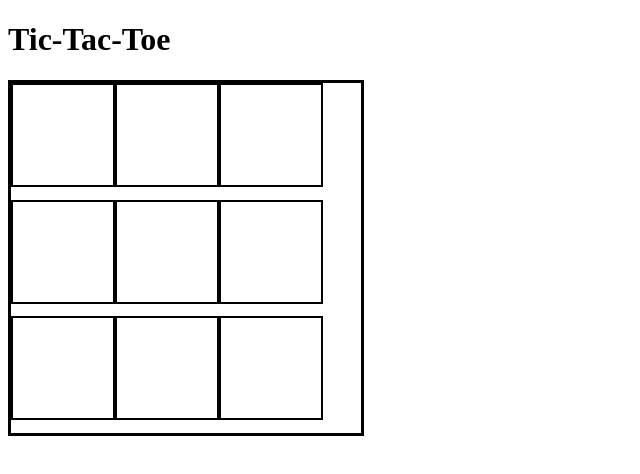
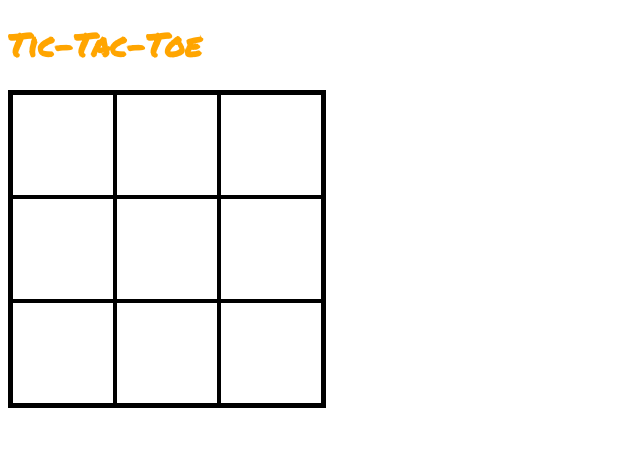
Before and after one commit to tdeclarin/react-tic-tac-toe, a React (Create React App) app: page / in a window 1280 px wide. Shown: the top 474 px of the page, without its empty margins (0-640 px from the left). Built offline with nearby package versions, Linux system fonts and the light colour scheme.

Commit message:
fixes grid issues and adds minor styling

```diff
--- a/src/index.css
+++ b/src/index.css
@@ -1,60 +1,11 @@
-/* body {
-  font: 14px "Century Gothic", Futura, sans-serif;
-  margin: 20px;
-}
+@import url("https://fonts.googleapis.com/css?family=Permanent+Marker");
 
-ol,
-ul {
-  padding-left: 30px;
-}
-
-.board-row:after {
-  clear: both;
-  content: "";
-  display: table;
-}
-
-.status {
-  margin-bottom: 10px;
-}
-
-.square {
-  background: #fff;
-  border: 1px solid #999;
-  float: left;
-  font-size: 24px;
-  font-weight: bold;
-  line-height: 34px;
-  height: 34px;
-  margin-right: -1px;
-  margin-top: -1px;
-  padding: 0;
-  text-align: center;
-  width: 34px;
-}
-
-.square:focus {
-  outline: none;
-}
-
-.kbd-navigation .square:focus {
-  background: #ddd;
-}
-
-.game {
-  display: flex;
-  flex-direction: row;
-}
-
-.game-info {
-  margin-left: 20px;
-} */
 .board {
   border: solid 3px black;
-  height: 350px;
-  width: 350px;
+  height: 312px;
+  width: 312px;
   text-align: center;
-
+  margin: 0 auto;
   display: inline-flex;
   flex-wrap: wrap;
 }
@@ -67,4 +18,6 @@
   padding: 0;
 }
 .title {
+  font-family: "Permanent Marker", cursive;
+  color: #ffa500;
 }
```
